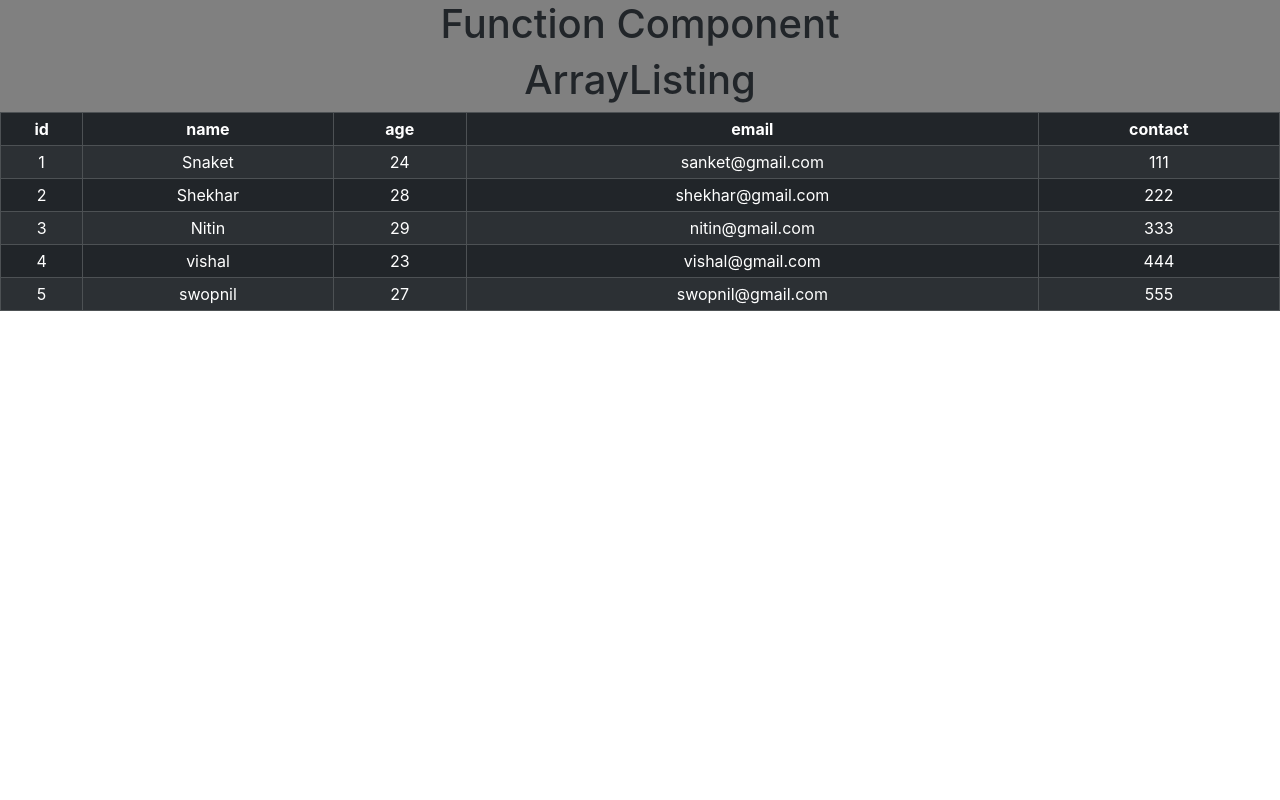
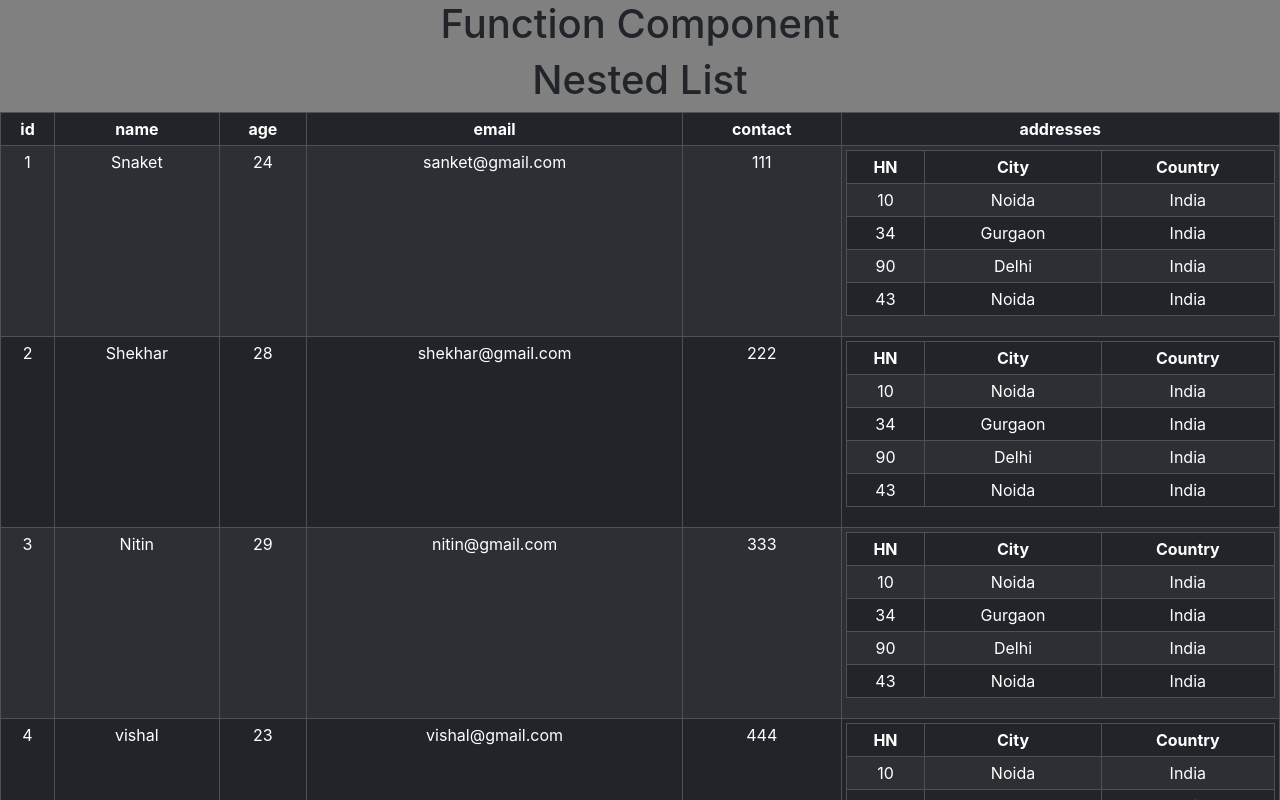
Before and after one commit to sanketpujari33/Full-Stack-Develaper, a React (Create React App) app in the folder Web-Technologies/React-Js/blog/: page / in a window 1280 px wide. Shown: the top 800 px of the page. Built offline with nearby package versions, Linux system fonts and the light colour scheme.

Commit message:
NestedList

```diff
--- a/Web-Technologies/React-Js/blog/src/components/Function/FunctionComponent.js
+++ b/Web-Technologies/React-Js/blog/src/components/Function/FunctionComponent.js
@@ -1,4 +1,5 @@
 import ArrayListing from "./ArrayListing";
+import NestedList from "./NestedList";
 // import BasicFormValidation from "./BasicFormValidation";
 // import Bootstrap from "./Bootstrap";
 // import ConditionalRendering from "./ConditionalRendering";
@@ -24,8 +25,9 @@ function FunctionComponent() {
             <HideAndShowElemrnt />
             <ConditionalRendering />
             <StyleType />
-            <Bootstrap /> */}
-            <ArrayListing/>
+            <Bootstrap />
+            <ArrayListing/>*/}
+            <NestedList/>
         </div>
     );
 }
--- /dev/null
+++ b/Web-Technologies/React-Js/blog/src/components/Function/NestedList.js
@@ -0,0 +1,117 @@
+import { Table } from 'react-bootstrap';
+function NestedList() {
+    const info = [
+        {
+            name: 'Snaket',
+            age: 24,
+            email: 'sanket@gmail.com',
+            contact: 111,
+            address: [
+                { Hn: 10, city: 'Noida', country: 'India' },
+                { Hn: 34, city: 'Gurgaon', country: 'India' },
+                { Hn: 90, city: 'Delhi', country: 'India' },
+                { Hn: 43, city: 'Noida', country: 'India' },
+            ]
+        },
+        {
+            name: 'Shekhar',
+            age: 28,
+            email: 'shekhar@gmail.com',
+            contact: 222,
+            address: [
+                { Hn: 10, city: 'Noida', country: 'India' },
+                { Hn: 34, city: 'Gurgaon', country: 'India' },
+                { Hn: 90, city: 'Delhi', country: 'India' },
+                { Hn: 43, city: 'Noida', country: 'India' },
+            ]
+        },
+        {
+            name: 'Nitin',
+            age: 29,
+            email: 'nitin@gmail.com',
+            contact: 333,
+            address: [
+                { Hn: 10, city: 'Noida', country: 'India' },
+                { Hn: 34, city: 'Gurgaon', country: 'India' },
+                { Hn: 90, city: 'Delhi', country: 'India' },
+                { Hn: 43, city: 'Noida', country: 'India' },
+            ]
+        },
+        {
+            name: 'vishal',
+            age: 23,
+            email: 'vishal@gmail.com',
+            contact: 444,
+            address: [
+                { Hn: 10, city: 'Noida', country: 'India' },
+                { Hn: 34, city: 'Gurgaon', country: 'India' },
+                { Hn: 90, city: 'Delhi', country: 'India' },
+                { Hn: 43, city: 'Noida', country: 'India' },
+            ]
+        },
+        {
+            name: 'swopnil',
+            age: 27, email:
+                'swopnil@gmail.com',
+            contact: 555,
+            address: [
+                { Hn: 10, city: 'Noida', country: 'India' },
+                { Hn: 34, city: 'Gurgaon', country: 'India' },
+                { Hn: 90, city: 'Delhi', country: 'India' },
+                { Hn: 43, city: 'Noida', country: 'India' },
+            ]
+        }
+    ];
+    const data = ["id", "name", "age", "email", "contact", "addresses"]
+    return (
+        <>
+            <h1>Nested List</h1>
+
+
+            <Table striped variant='dark' bordered hover size="sm">
+                <thead>
+                    <tr key={'thead'}>
+                        {data.map((data, index) => (
+                            <th key={index}>{data}</th>
+                        ))}
+                    </tr>
+                </thead>
+                <tbody>
+                    {info.map((info, index) =>
+                        <tr key={index}>
+                            <td>{index + 1}</td>
+                            <td >{info.name}</td>
+                            <td >{info.age}</td>
+                            <td >{info.email}</td>
+                            <td>{info.contact}</td>
+                            <td>
+                                <Table striped variant='dark' bordered hover size="sm">
+
+                                    <thead>
+                                        <tr key={'thead'}>
+                                                <th >HN</th>
+                                                <th >City</th>
+                                                <th >Country</th>
+                                        </tr>
+                                    </thead>
+                                    <tbody>
+                                        {info.address.map((add, i) =>
+                                            <tr key={i}>
+                                                <td>{add.Hn}</td>
+                                                <td>{add.city}</td>
+                                                <td>{add.country}</td>
+                                            </tr>
+                                        )}
+                                    </tbody>
+                                </Table>
+
+                            </td>
+                        </tr>
+                    )}
+                </tbody>
+            </Table>
+        </>
+    );
+}
+
+export default NestedList;
```
